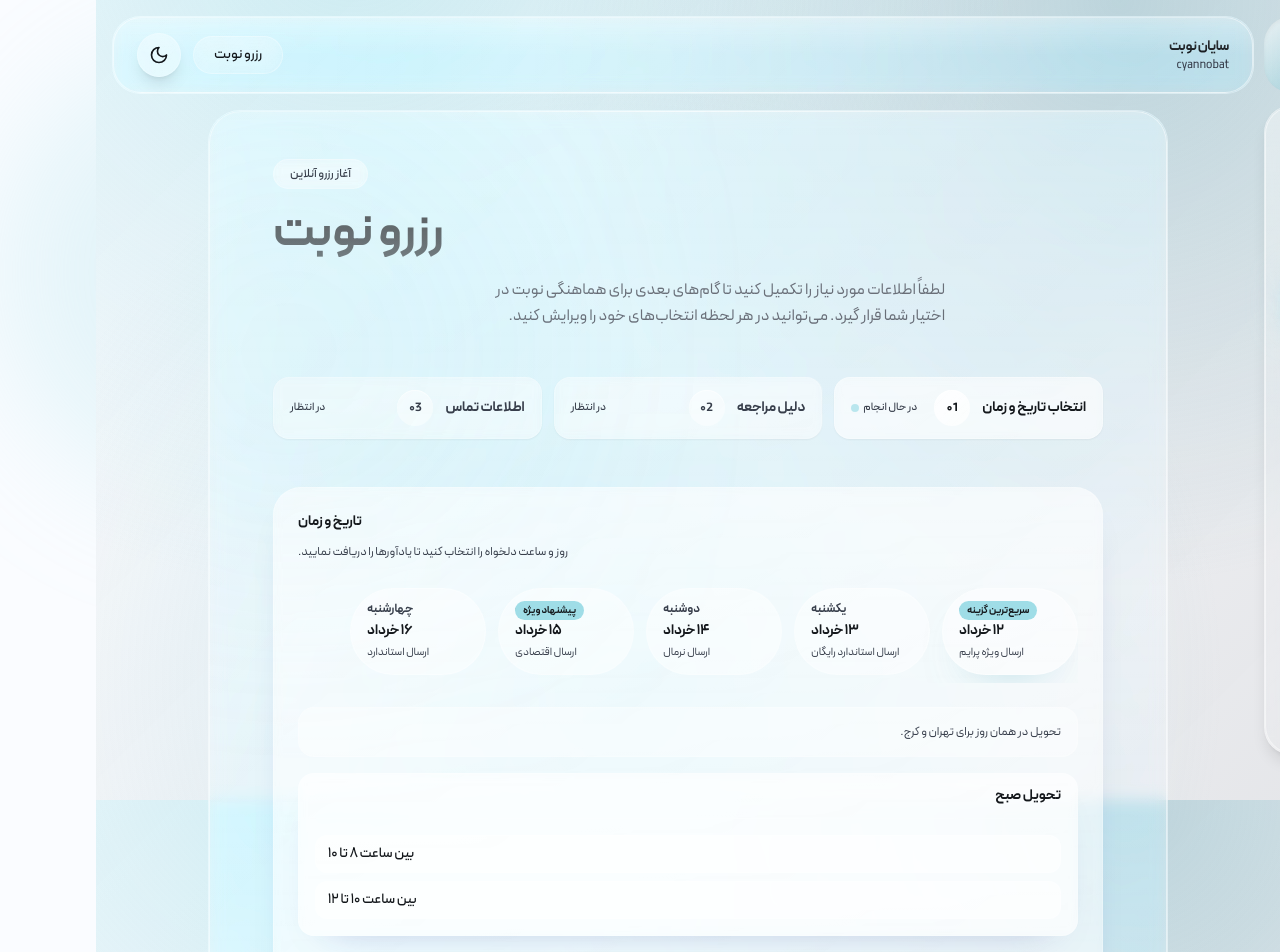
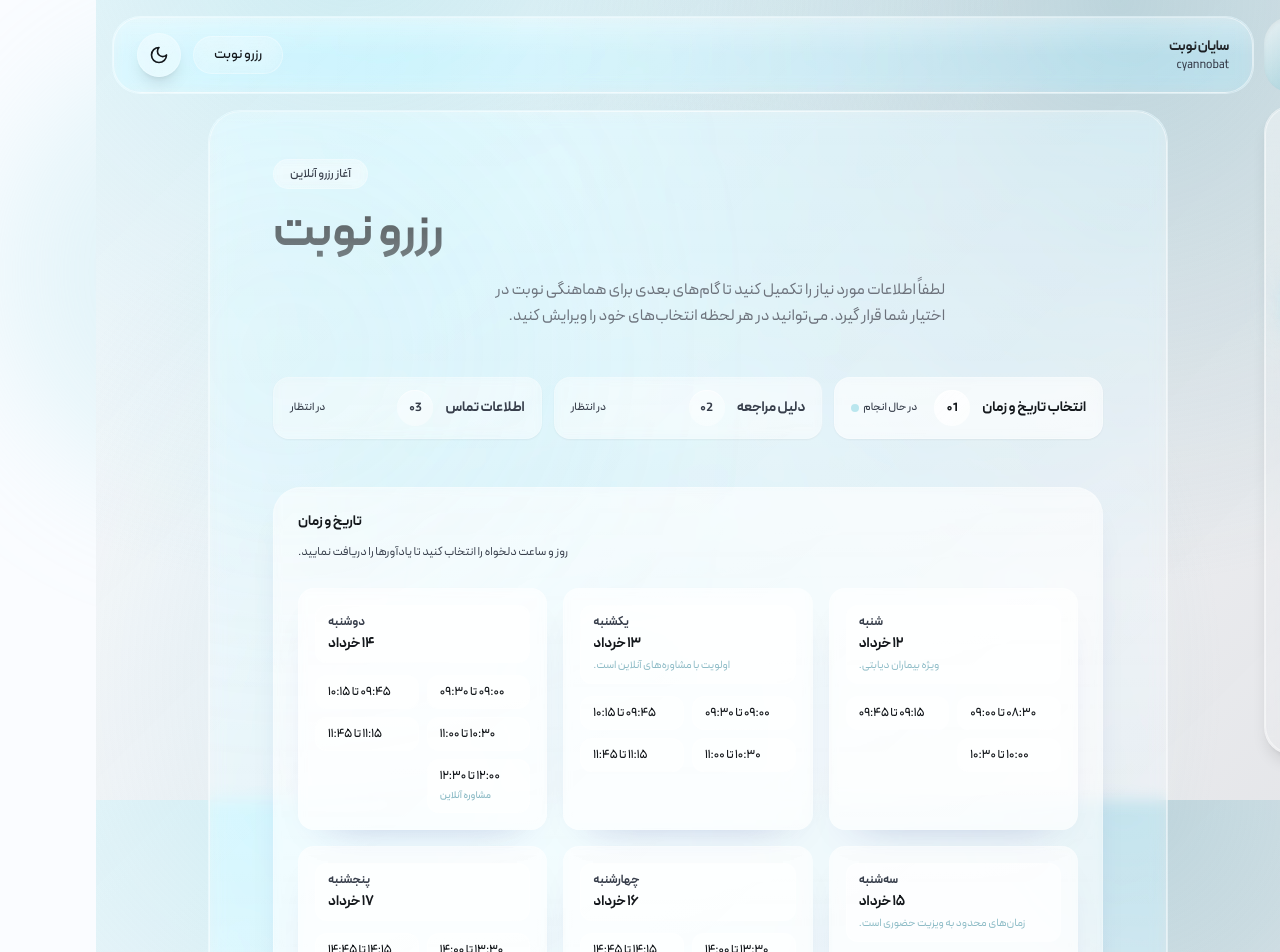
Before and after one commit to belforzedse/cyannobat, a Next.js app: page /reserve in a window 1280 px wide. Shown: the top 952 px of the page. Built offline with nearby package versions, Linux system fonts and the light colour scheme.

Commit message:
Revert "Merge pull request #33 from belforzedse/codex/add-mock-data-module-for-scheduling"
This reverts commit e8623a0b114cdc304e4de95c89b2f49e5be30e96, reversing
changes made to 3f1a1af047c2fc938dec7254cc7d335679df7a91.

```diff
--- a/src/app/(site)/reserve/page.tsx
+++ b/src/app/(site)/reserve/page.tsx
@@ -1,12 +1,12 @@
 'use client';
 
-import { useState } from 'react';
+import { useMemo, useState } from 'react';
 import { AnimatePresence, motion, useReducedMotion } from 'framer-motion';
 import Link from 'next/link';
 import clsx from 'clsx';
 import SchedulePicker from '@/components/SchedulePicker';
 import BookingInput from '@/components/BookingInput';
-import { mockDeliveryWindows, type DeliveryDay, type DeliveryWindowSlot } from '@/data/mockDeliveryWindows';
+import { mockAvailability, type AvailabilityDay, type AvailabilitySlot } from '@/data/mockAvailability';
 
 const progressSteps = [
   { key: 'dateTime', label: 'انتخاب تاریخ و زمان' },
@@ -35,13 +35,9 @@ const formatDateLabel = (value: string | null) => {
   }
 };
 
-const formatTimeRange = (slot: DeliveryWindowSlot | null) => {
+const formatTimeRange = (slot: AvailabilitySlot | null) => {
   if (!slot) {
     return 'انتخاب نشده';
-  }
-
-  if (slot.label) {
-    return slot.label;
   }
 
   const formatTime = (time: string) => {
@@ -66,13 +62,13 @@ const formatTimeRange = (slot: DeliveryWindowSlot | null) => {
 };
 
 type SelectedSchedule = {
-  day: DeliveryDay;
-  slot: DeliveryWindowSlot;
+  day: AvailabilityDay;
+  slot: AvailabilitySlot;
 };
 
 const BookingPage = () => {
   const prefersReducedMotion = useReducedMotion();
-  const [selectedDate, setSelectedDate] = useState<string | null>(mockDeliveryWindows[0]?.date ?? null);
+  const [selectedDay, setSelectedDay] = useState<string | null>(null);
   const [selectedSchedule, setSelectedSchedule] = useState<SelectedSchedule | null>(null);
   const [selectedReasons, setSelectedReasons] = useState<string[]>([]);
   const [additionalReason, setAdditionalReason] = useState('');
@@ -83,10 +79,43 @@ const BookingPage = () => {
   });
   const [customerNotes, setCustomerNotes] = useState('');
 
-  const deliveryDays = mockDeliveryWindows;
+  const availabilityForSelection = useMemo(() => {
+    const merged = new Map<string, AvailabilityDay>();
 
-  const handleDateSelect = (day: DeliveryDay) => {
-    setSelectedDate(day.date);
+    Object.values(mockAvailability).forEach((serviceAvailability) => {
+      Object.values(serviceAvailability).forEach((doctorAvailability) => {
+        doctorAvailability.forEach((day) => {
+          const existingDay = merged.get(day.date);
+          if (!existingDay) {
+            merged.set(day.date, {
+              date: day.date,
+              slots: [...day.slots],
+              note: day.note,
+            });
+            return;
+          }
+
+          const combinedSlots = [...existingDay.slots];
+          day.slots.forEach((slot) => {
+            if (!combinedSlots.some((existingSlot) => existingSlot.id === slot.id)) {
+              combinedSlots.push(slot);
+            }
+          });
+
+          merged.set(day.date, {
+            date: day.date,
+            slots: combinedSlots.sort((a, b) => a.start.localeCompare(b.start)),
+            note: existingDay.note ?? day.note,
+          });
+        });
+      });
+    });
+
+    return Array.from(merged.values()).sort((a, b) => a.date.localeCompare(b.date));
+  }, []);
+
+  const handleDaySelect = (day: AvailabilityDay) => {
+    setSelectedDay(day.date);
     setSelectedSchedule((currentSchedule) => {
       if (currentSchedule && currentSchedule.day.date === day.date) {
         return currentSchedule;
@@ -95,8 +124,8 @@ const BookingPage = () => {
     });
   };
 
-  const handleSlotSelect = (slot: DeliveryWindowSlot, day: DeliveryDay) => {
-    setSelectedDate(day.date);
+  const handleSlotSelect = (slot: AvailabilitySlot, day: AvailabilityDay) => {
+    setSelectedDay(day.date);
     setSelectedSchedule({ day, slot });
   };
 
@@ -144,7 +173,7 @@ const BookingPage = () => {
 
   const formattedDate = selectedSchedule
     ? formatDateLabel(selectedSchedule.day.date)
-    : formatDateLabel(selectedDate);
+    : formatDateLabel(selectedDay);
   const formattedTime = formatTimeRange(selectedSchedule?.slot ?? null);
   const isContinueDisabled = !isScheduleComplete || !isReasonComplete || !isCustomerComplete;
 
@@ -155,7 +184,7 @@ const BookingPage = () => {
       ].filter((value): value is string => Boolean(value))
     : [];
 
-  const placeholderMessage = 'برای مشاهده بازه‌های تحویل، یکی از تاریخ‌ها را انتخاب کنید.';
+  const placeholderMessage = 'برای مشاهده زمان‌های خالی، ابتدا تاریخ مورد نظر را انتخاب کنید.';
 
   return (
     <motion.section
@@ -288,13 +317,13 @@ const BookingPage = () => {
           </div>
           <div className="mt-6">
             <SchedulePicker
-              days={deliveryDays}
-              selectedDate={selectedDate}
+              availability={availabilityForSelection}
+              selectedDay={selectedDay}
               selectedSlotId={selectedSchedule?.slot.id ?? null}
-              onSelectDate={handleDateSelect}
+              onSelectDay={handleDaySelect}
               onSelectSlot={handleSlotSelect}
               placeholderMessage={placeholderMessage}
-              emptyMessage="در حال حاضر بازه‌ای برای تحویل موجود نیست. لطفاً بعداً دوباره بررسی کنید."
+              emptyMessage="در حال حاضر زمانی در دسترس نیست. لطفاً بعداً دوباره بررسی کنید."
             />
           </div>
         </motion.div>
--- a/src/components/SchedulePicker.tsx
+++ b/src/components/SchedulePicker.tsx
@@ -1,14 +1,14 @@
 'use client';
 
 import clsx from 'clsx';
-import type { DeliveryDay, DeliveryWindowSlot } from '@/data/mockDeliveryWindows';
+import type { AvailabilityDay, AvailabilitySlot } from '@/data/mockAvailability';
 
 type SchedulePickerProps = {
-  days?: DeliveryDay[];
-  selectedDate?: string | null;
+  availability?: AvailabilityDay[];
+  selectedDay?: string | null;
   selectedSlotId?: string | null;
-  onSelectDate?: (day: DeliveryDay) => void;
-  onSelectSlot?: (slot: DeliveryWindowSlot, day: DeliveryDay) => void;
+  onSelectDay?: (day: AvailabilityDay) => void;
+  onSelectSlot?: (slot: AvailabilitySlot, day: AvailabilityDay) => void;
   isLoading?: boolean;
   placeholderMessage?: string;
   emptyMessage?: string;
@@ -17,7 +17,7 @@ type SchedulePickerProps = {
 const formatDayHeading = (date: string) => {
   try {
     const dateInstance = new Date(`${date}T00:00:00`);
-    const weekday = new Intl.DateTimeFormat('fa-IR', { weekday: 'short' }).format(dateInstance);
+    const weekday = new Intl.DateTimeFormat('fa-IR', { weekday: 'long' }).format(dateInstance);
     const label = new Intl.DateTimeFormat('fa-IR', { month: 'long', day: 'numeric' }).format(dateInstance);
     return { weekday, label };
   } catch {
@@ -44,13 +44,13 @@ const formatTime = (time: string) => {
   }
 };
 
-const formatSlotLabel = (slot: DeliveryWindowSlot) => slot.label ?? `${formatTime(slot.start)} تا ${formatTime(slot.end)}`;
+const formatSlotLabel = (slot: AvailabilitySlot) => `${formatTime(slot.start)} تا ${formatTime(slot.end)}`;
 
 const SchedulePicker = ({
-  days,
-  selectedDate,
+  availability,
+  selectedDay,
   selectedSlotId,
-  onSelectDate,
+  onSelectDay,
   onSelectSlot,
   isLoading = false,
   placeholderMessage,
@@ -58,135 +58,110 @@ const SchedulePicker = ({
 }: SchedulePickerProps) => {
   if (isLoading) {
     return (
-      <div className="space-y-6">
-        <div className="flex gap-3 overflow-hidden">
-          {Array.from({ length: 3 }).map((_, index) => (
-            <div
-              key={index}
-              className="h-20 w-36 animate-pulse rounded-full border border-white/15 bg-white/30 backdrop-blur-sm dark:border-white/10 dark:bg-white/5"
-            />
-          ))}
-        </div>
-        <div className="space-y-3">
-          {Array.from({ length: 3 }).map((_, index) => (
-            <div
-              key={index}
-              className="h-20 animate-pulse rounded-2xl border border-white/15 bg-white/30 backdrop-blur-sm dark:border-white/10 dark:bg-white/5"
-            />
-          ))}
-        </div>
+      <div className="grid gap-4 sm:grid-cols-2 lg:grid-cols-3">
+        {Array.from({ length: 3 }).map((_, index) => (
+          <div
+            key={index}
+            className="h-44 rounded-2xl border border-white/15 bg-white/30 p-4 backdrop-blur-sm animate-pulse dark:border-white/10 dark:bg-white/5"
+          >
+            <div className="h-6 w-2/3 rounded-full bg-white/60 dark:bg-white/10" />
+            <div className="mt-6 space-y-2">
+              <div className="h-8 rounded-xl bg-white/50 dark:bg-white/10" />
+              <div className="h-8 rounded-xl bg-white/40 dark:bg-white/10" />
+              <div className="h-8 rounded-xl bg-white/30 dark:bg-white/5" />
+            </div>
+          </div>
+        ))}
       </div>
     );
   }
 
-  if (!days) {
+  if (!availability) {
     return (
       <div className="rounded-2xl border border-dashed border-white/30 bg-white/30 p-6 text-sm text-muted-foreground dark:border-white/10 dark:bg-white/5">
-        {placeholderMessage ?? 'برای مشاهده بازه‌های تحویل، ابتدا یک تاریخ را انتخاب کنید.'}
+        {placeholderMessage ?? 'برای مشاهده زمان‌های آزاد، ابتدا خدمت و پزشک را انتخاب کنید.'}
       </div>
     );
   }
 
-  if (days.length === 0) {
+  if (availability.length === 0) {
     return (
       <div className="rounded-2xl border border-dashed border-white/30 bg-white/30 p-6 text-sm text-muted-foreground dark:border-white/10 dark:bg-white/5">
-        {emptyMessage ?? 'هیچ بازه تحویلی در دسترس نیست.'}
+        {emptyMessage ?? 'در حال حاضر زمان آزادی برای این ترکیب وجود ندارد.'}
       </div>
     );
   }
 
-  const activeDay = selectedDate ? days.find((day) => day.date === selectedDate) : undefined;
+  return (
+    <div className="grid gap-4 sm:grid-cols-2 lg:grid-cols-3">
+      {availability.map((day) => {
+        const isActiveDay = selectedDay === day.date;
+        const { weekday, label } = formatDayHeading(day.date);
 
-  return (
-    <div className="space-y-6">
-      <div className="flex snap-x gap-3 overflow-x-auto pb-2">
-        {days.map((day) => {
-          const isActive = activeDay?.date === day.date;
-          const { weekday, label } = formatDayHeading(day.date);
-
-          return (
+        return (
+          <div
+            key={day.date}
+            className={clsx(
+              'flex h-full flex-col gap-3 rounded-2xl border p-4 transition-all duration-300',
+              'border-white/20 bg-white/45 shadow-[0_18px_40px_-30px_rgba(31,38,135,0.35)] backdrop-blur-sm',
+              'dark:border-white/12 dark:bg-white/10',
+              isActiveDay && 'border-accent/60 bg-accent/15 shadow-[0_24px_45px_-30px_rgba(88,175,192,0.5)] dark:border-accent/40 dark:bg-accent/10'
+            )}
+          >
             <button
               type="button"
-              key={day.date}
               className={clsx(
-                'relative flex min-w-[8.5rem] snap-center flex-col items-end gap-1 rounded-full border px-4 py-3 text-right transition-all duration-200',
-                'border-white/25 bg-white/45 hover:border-accent/60 hover:bg-white/70',
-                'dark:border-white/12 dark:bg-white/10 dark:hover:border-accent/50 dark:hover:bg-white/20',
-                isActive && 'border-accent/70 bg-accent/20 text-accent shadow-[0_20px_45px_-30px_rgba(88,175,192,0.6)] dark:text-accent-foreground'
+                'flex flex-col items-end gap-1 rounded-xl border px-3 py-2 text-right transition-colors duration-200',
+                'border-white/30 bg-white/55 hover:border-accent/50 hover:bg-white/70',
+                'dark:border-white/10 dark:bg-white/10 dark:hover:border-accent/40 dark:hover:bg-white/15',
+                isActiveDay && 'border-accent/60 bg-accent/20 text-accent'
               )}
-              onClick={() => onSelectDate?.(day)}
-              aria-pressed={isActive}
+              onClick={() => onSelectDay?.(day)}
+              aria-pressed={isActiveDay}
             >
               <span className="text-xs font-semibold text-muted-foreground">{weekday || '—'}</span>
               <span className="text-sm font-bold text-foreground">{label}</span>
-              {day.shippingLabel && <span className="text-[11px] text-muted-foreground">{day.shippingLabel}</span>}
-              {day.badge && (
-                <span className="absolute left-4 top-3 rounded-full bg-accent px-2 py-0.5 text-[10px] font-semibold text-accent-foreground">
-                  {day.badge}
+              {day.note && <span className="text-[11px] text-accent-strong/80">{day.note}</span>}
+            </button>
+
+            <div className="flex flex-col gap-2">
+              {day.slots.length === 0 ? (
+                <span className="rounded-xl border border-dashed border-white/30 px-3 py-2 text-xs text-muted-foreground dark:border-white/15">
+                  زمان خالی برای این روز موجود نیست.
                 </span>
-              )}
-            </button>
-          );
-        })}
-      </div>
-
-      {activeDay ? (
-        <div className="space-y-4">
-          {activeDay.note && (
-            <div className="rounded-2xl border border-white/20 bg-white/40 p-4 text-xs text-muted-foreground dark:border-white/12 dark:bg-white/10">
-              {activeDay.note}
-            </div>
-          )}
-
-          {activeDay.groups.length > 0 ? (
-            activeDay.groups.map((group) => (
-              <div
-                key={`${activeDay.date}-${group.label}`}
-                className="rounded-2xl border border-white/20 bg-white/45 shadow-[0_18px_40px_-30px_rgba(31,38,135,0.35)] backdrop-blur-sm dark:border-white/12 dark:bg-white/10"
-              >
-                <div className="flex flex-col gap-1 border-b border-white/15 px-4 py-3 text-right dark:border-white/10">
-                  <span className="text-sm font-semibold text-foreground">{group.label}</span>
-                  {group.note && <span className="text-xs text-muted-foreground">{group.note}</span>}
-                </div>
-                <div className="flex flex-col gap-2 p-4">
-                  {group.windows.map((slot) => {
-                    const isSelected = activeDay.date === selectedDate && selectedSlotId === slot.id;
+              ) : (
+                <div className="grid grid-cols-2 gap-2">
+                  {day.slots.map((slot) => {
+                    const slotId = slot.id;
+                    const isSelected = isActiveDay && selectedSlotId === slotId;
 
                     return (
                       <button
                         type="button"
-                        key={slot.id}
+                        key={slotId}
                         className={clsx(
-                          'flex flex-col items-end gap-1 rounded-xl border px-3 py-2 text-right text-sm transition-all duration-200',
-                          'border-white/25 bg-white/55 hover:border-accent/60 hover:bg-white/75',
-                          'dark:border-white/12 dark:bg-white/12 dark:hover:border-accent/50 dark:hover:bg-white/20',
+                          'flex flex-col items-end gap-1 rounded-xl border px-3 py-2 text-right text-xs font-medium transition-all duration-200',
+                          'border-white/25 bg-white/55 hover:border-accent/50 hover:bg-white/75',
+                          'dark:border-white/12 dark:bg-white/12 dark:hover:border-accent/40 dark:hover:bg-white/20',
                           isSelected && 'border-accent/70 bg-accent/20 text-accent shadow-[0_16px_36px_-28px_rgba(88,175,192,0.6)]'
                         )}
                         onClick={() => {
-                          onSelectDate?.(activeDay);
-                          onSelectSlot?.(slot, activeDay);
+                          onSelectDay?.(day);
+                          onSelectSlot?.(slot, day);
                         }}
                         aria-pressed={isSelected}
                       >
-                        <span className="font-medium">{formatSlotLabel(slot)}</span>
-                        {slot.description && <span className="text-xs text-muted-foreground">{slot.description}</span>}
+                        <span>{formatSlotLabel(slot)}</span>
+                        {slot.kind === 'virtual' && <span className="text-[10px] text-accent-strong/80">مشاوره آنلاین</span>}
                       </button>
                     );
                   })}
                 </div>
-              </div>
-            ))
-          ) : (
-            <div className="rounded-2xl border border-dashed border-white/25 bg-white/40 p-6 text-center text-sm text-muted-foreground dark:border-white/12 dark:bg-white/10">
-              {emptyMessage ?? 'برای این روز بازه‌ای تعریف نشده است.'}
+              )}
             </div>
-          )}
-        </div>
-      ) : (
-        <div className="rounded-2xl border border-dashed border-white/30 bg-white/30 p-6 text-sm text-muted-foreground dark:border-white/10 dark:bg-white/5">
-          {placeholderMessage ?? 'برای مشاهده بازه‌های تحویل، یکی از تاریخ‌ها را انتخاب کنید.'}
-        </div>
-      )}
+          </div>
+        );
+      })}
     </div>
   );
 };
--- a/src/data/mockDeliveryWindows.ts
+++ /dev/null
@@ -1,139 +0,0 @@
-export interface DeliveryWindowSlot {
-  id: string;
-  start: string;
-  end: string;
-  label?: string;
-  description?: string;
-}
-
-export interface DeliveryWindowGroup {
-  label: string;
-  note?: string;
-  windows: DeliveryWindowSlot[];
-}
-
-export interface DeliveryDay {
-  date: string;
-  badge?: string;
-  shippingLabel?: string;
-  groups: DeliveryWindowGroup[];
-  note?: string;
-}
-
-const createWindow = (
-  date: string,
-  start: string,
-  end: string,
-  label?: string,
-  description?: string,
-): DeliveryWindowSlot => ({
-  id: `${date}-${start}-${end}`,
-  start,
-  end,
-  label,
-  description,
-});
-
-export const mockDeliveryWindows: DeliveryDay[] = [
-  {
-    date: '2024-06-01',
-    badge: 'سریع‌ترین گزینه',
-    shippingLabel: 'ارسال ویژه پرایم',
-    note: 'تحویل در همان روز برای تهران و کرج.',
-    groups: [
-      {
-        label: 'تحویل صبح',
-        windows: [
-          createWindow('2024-06-01', '08:00', '10:00', 'بین ساعت ۸ تا ۱۰'),
-          createWindow('2024-06-01', '10:00', '12:00', 'بین ساعت ۱۰ تا ۱۲'),
-        ],
-      },
-      {
-        label: 'تحویل عصر',
-        note: 'ویژه سفارش‌های حجیم.',
-        windows: [
-          createWindow('2024-06-01', '14:00', '16:00', 'بین ساعت ۱۴ تا ۱۶'),
-          createWindow('2024-06-01', '16:00', '18:00', 'بین ساعت ۱۶ تا ۱۸'),
-        ],
-      },
-    ],
-  },
-  {
-    date: '2024-06-02',
-    shippingLabel: 'ارسال استاندارد رایگان',
-    groups: [
-      {
-        label: 'تحویل صبح',
-        windows: [
-          createWindow('2024-06-02', '09:00', '11:00', 'بین ساعت ۹ تا ۱۱'),
-          createWindow('2024-06-02', '11:00', '13:00', 'بین ساعت ۱۱ تا ۱۳'),
-        ],
-      },
-      {
-        label: 'تحویل بعدازظهر',
-        windows: [
-          createWindow('2024-06-02', '13:00', '15:00', 'بین ساعت ۱۳ تا ۱۵'),
-          createWindow('2024-06-02', '15:00', '17:00', 'بین ساعت ۱۵ تا ۱۷'),
-        ],
-      },
-    ],
-  },
-  {
-    date: '2024-06-03',
-    shippingLabel: 'ارسال نرمال',
-    groups: [
-      {
-        label: 'تحویل صبح',
-        windows: [
-          createWindow('2024-06-03', '09:00', '12:00', 'بین ساعت ۹ تا ۱۲'),
-        ],
-      },
-      {
-        label: 'تحویل عصر',
-        note: 'محدود به مراکز استان‌ها.',
-        windows: [
-          createWindow('2024-06-03', '15:00', '18:00', 'بین ساعت ۱۵ تا ۱۸'),
-        ],
-      },
-    ],
-  },
-  {
-    date: '2024-06-04',
-    badge: 'پیشنهاد ویژه',
-    shippingLabel: 'ارسال اقتصادی',
-    groups: [
-      {
-        label: 'تحویل ظهر',
-        windows: [
-          createWindow('2024-06-04', '12:00', '14:00', 'بین ساعت ۱۲ تا ۱۴'),
-        ],
-      },
-      {
-        label: 'تحویل عصر',
-        windows: [
-          createWindow('2024-06-04', '16:00', '18:00', 'بین ساعت ۱۶ تا ۱۸'),
-          createWindow('2024-06-04', '18:00', '20:00', 'بین ساعت ۱۸ تا ۲۰'),
-        ],
-      },
-    ],
-  },
-  {
-    date: '2024-06-05',
-    shippingLabel: 'ارسال استاندارد',
-    note: 'تحویل ممکن است به روز بعد موکول شود.',
-    groups: [
-      {
-        label: 'تحویل صبح',
-        windows: [
-          createWindow('2024-06-05', '09:00', '11:00', 'بین ساعت ۹ تا ۱۱'),
-        ],
-      },
-      {
-        label: 'تحویل شب',
-        windows: [
-          createWindow('2024-06-05', '19:00', '21:00', 'بین ساعت ۱۹ تا ۲۱'),
-        ],
-      },
-    ],
-  },
-];
```
